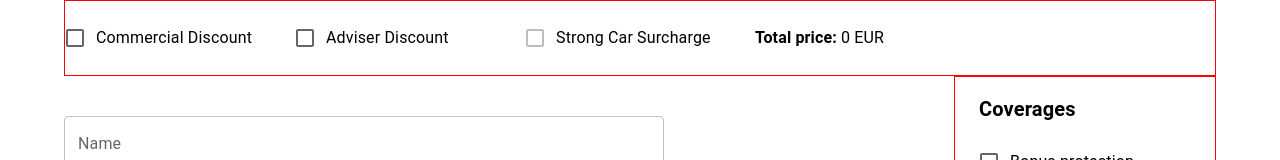
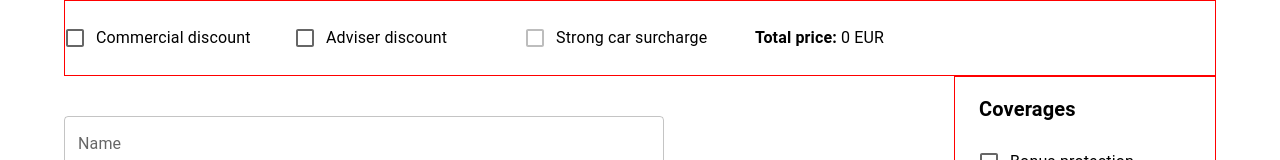
Before and after one commit to dino110/InsuranceApp, a React (Create React App) app in the folder frontend/: page / in a window 1280 px wide. Shown: the top 160 px of the page. Built offline with nearby package versions, Linux system fonts and the light colour scheme.

Commit message:
labels edit

```diff
--- a/frontend/src/components/Header/index.tsx
+++ b/frontend/src/components/Header/index.tsx
@@ -51,7 +51,7 @@ const Header: React.FC = () => {
                 )}
               />
             }
-            label="Commercial Discount"
+            label="Commercial discount"
           />
         </Grid>
         <Grid item xs={6} md={2}>
@@ -70,7 +70,7 @@ const Header: React.FC = () => {
                 )}
               />
             }
-            label="Adviser Discount"
+            label="Adviser discount"
           />
         </Grid>
         {Number(mainForm.vehiclePower) > 80 && (
@@ -92,7 +92,7 @@ const Header: React.FC = () => {
                   )}
                 />
               }
-              label="VIP Discount"
+              label="VIP discount"
             />
           </Grid>
         )}
@@ -113,7 +113,7 @@ const Header: React.FC = () => {
                 )}
               />
             }
-            label="Strong Car Surcharge"
+            label="Strong car surcharge"
           />
         </Grid>
         <Grid item xs={6} md={2}>
--- a/frontend/src/components/SideBar/index.tsx
+++ b/frontend/src/components/SideBar/index.tsx
@@ -79,7 +79,7 @@ const SideBar = (): JSX.Element => {
                 )}
               />
             }
-            label="AO +"
+            label="AO+"
           />
           <FormControlLabel
             control={
```
